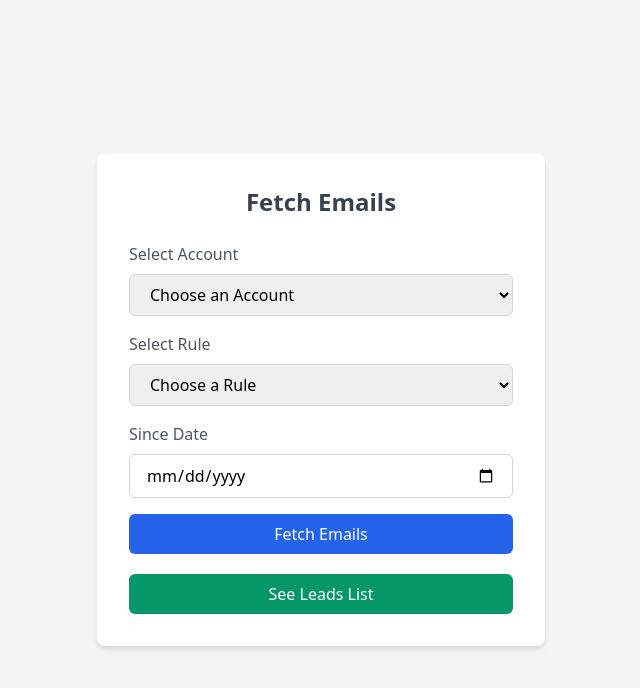
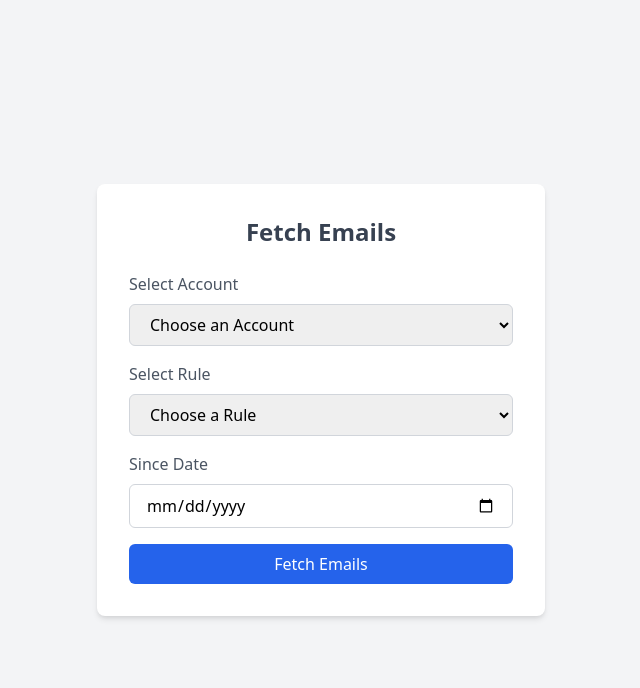
Before and after one commit to Riya2511/BisgenSolutions, a Flask app: template templates/CreateEmailFetchQueue.html in a window 1280 px wide. Shown: the top 688 px of the page, without its empty margins (319-959 px from the left). Run offline with Flask 3, Linux system fonts and the light colour scheme; the template is opened without the code that fills it, so the values that code supplies are empty.

Commit message:
minor bug fixes

```diff
--- a/templates/CreateEmailFetchQueue.html
+++ b/templates/CreateEmailFetchQueue.html
@@ -50,12 +50,6 @@
                 Fetch Emails
             </button>
         </form>
-        <div class="h-5"></div>
-        <div class="bg-green-600 py-2 px-4 rounded-md hover:bg-green-700 focus:outline-none focus:ring focus:ring-blue-300">
-            <a href="/leads" class="">
-                <h2 class="text-center  text-white">See Leads List</h2>
-            </a>
-        </div>
     </div>
 </body>
 </html>
```
